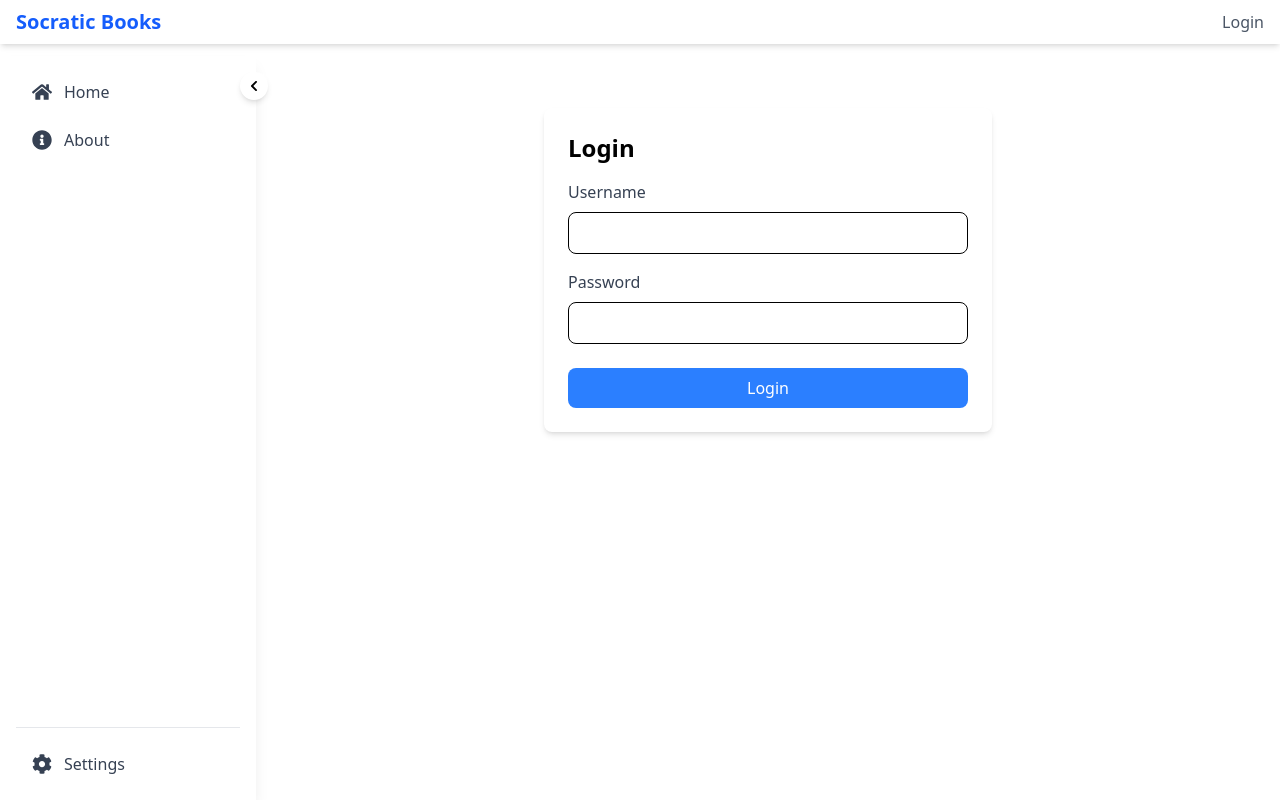
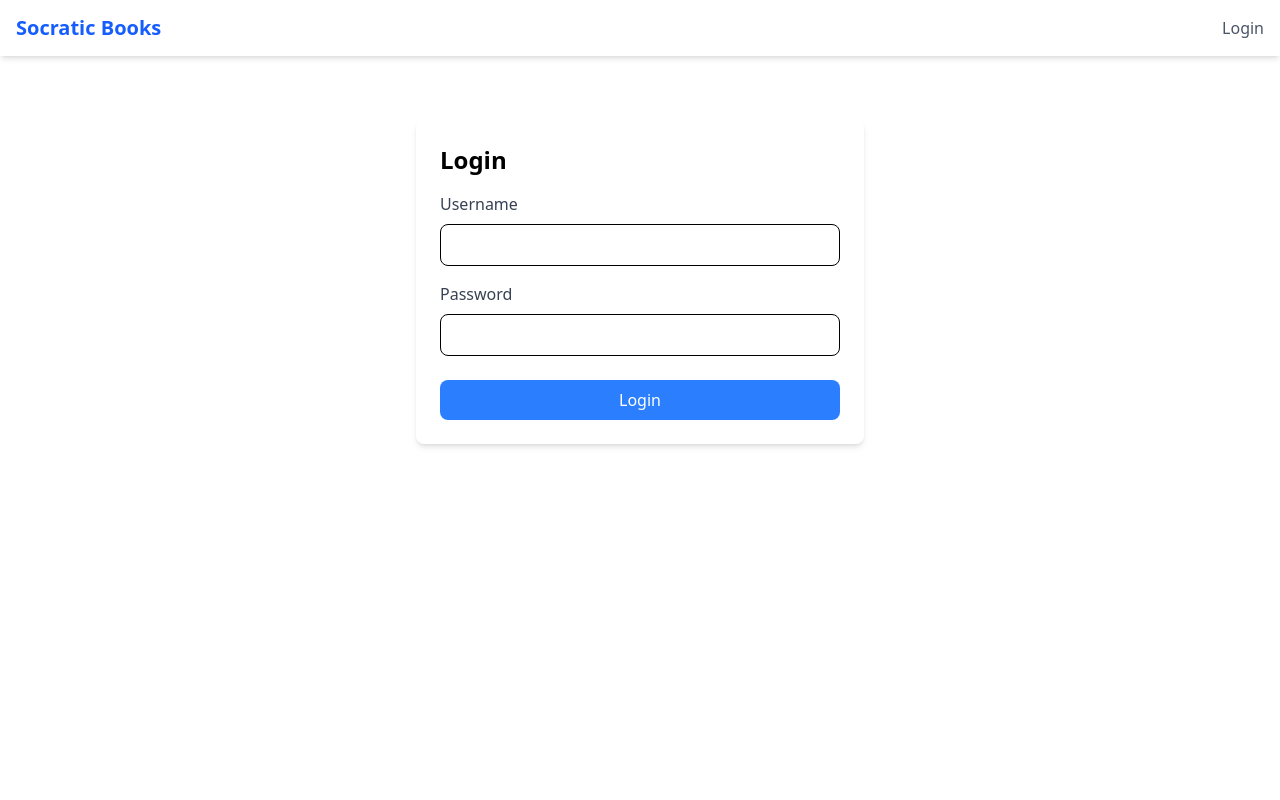
Before and after one commit to cmudco/socraticbots-frontend, a React (Vite) app in the folder frontend/: page /login in a window 1280 px wide. Built offline with nearby package versions, Linux system fonts and the light colour scheme.

Commit message:
sidebar only if logged in

```diff
--- a/frontend/src/components/common/Header.tsx
+++ b/frontend/src/components/common/Header.tsx
@@ -7,8 +7,8 @@ const Header: React.FC = () => {
   const { isAuthenticated, logout } = useAuth();
 
   return (
-    <header className="bg-white shadow-md">
-      <div className="container mx-auto px-4 py-2 flex justify-between items-center">
+    <header className="bg-white shadow-md fixed top-0 left-0 right-0 h-14 z-20">
+      <div className="h-full flex justify-between items-center px-4"> {/* Reduced padding here */}
         <div className="flex items-center">
           <Link to="/" className="text-xl font-bold text-blue-600">Socratic Books</Link>
         </div>
--- a/frontend/src/components/layout/Layout.tsx
+++ b/frontend/src/components/layout/Layout.tsx
@@ -1,25 +1,29 @@
-// components/layout/Layout.tsx
-import React, { ReactNode } from 'react';
-import Header from '../common/Header';
+import React from 'react';
+import Header from '../common/Header'; // Update path as needed
 import Sidebar from '../sidebar/Sidebar';
+import { useAuth } from '../../context/AuthContext';
 import { useAppSelector } from '../../store/hooks';
 
 interface LayoutProps {
-  children: ReactNode;
+  children: React.ReactNode;
 }
 
 const Layout: React.FC<LayoutProps> = ({ children }) => {
+  const { isAuthenticated } = useAuth();
   const { isCollapsed } = useAppSelector(state => state.sidebar);
 
   return (
-    <div className="min-h-screen flex flex-col">
+    <div className="flex flex-col min-h-screen">
       <Header />
-      <div className="flex flex-grow">
+      <div className="flex flex-1 pt-14"> {/* Assuming your header is 3.5rem (14) tall */}
+        {/* Sidebar is conditionally rendered inside its component */}
         <Sidebar />
         <main className={`
-          ${isCollapsed ? 'ml-16' : 'ml-64'}
-          flex-grow p-6
-          transition-all duration-300
+          flex-1
+          transition-all
+          duration-300
+          p-6
+          ${isAuthenticated ? (isCollapsed ? 'ml-16' : 'ml-64') : 'ml-0'}
         `}>
           {children}
         </main>
--- a/frontend/src/components/sidebar/Sidebar.tsx
+++ b/frontend/src/components/sidebar/Sidebar.tsx
@@ -6,11 +6,18 @@ import { NAVIGATION_ITEMS } from '../../types/navigation';
 import { FaChevronLeft, FaChevronRight } from 'react-icons/fa';
 import { useAppSelector, useAppDispatch } from '../../store/hooks';
 import { toggleSidebar } from '../../store/slices/sidebarSlice';
+import { useAuth } from '../../context/AuthContext';
 
 const Sidebar: React.FC = () => {
     const location = useLocation();
     const dispatch = useAppDispatch();
     const { isCollapsed } = useAppSelector(state => state.sidebar);
+    const { isAuthenticated } = useAuth();
+
+    // Don't render sidebar at all if not authenticated
+    if (!isAuthenticated) {
+        return null;
+    }
 
     const mainNavItems = NAVIGATION_ITEMS.filter(item => item.path !== '/settings');
     const settingsItem = NAVIGATION_ITEMS.find(item => item.path === '/settings');
```
